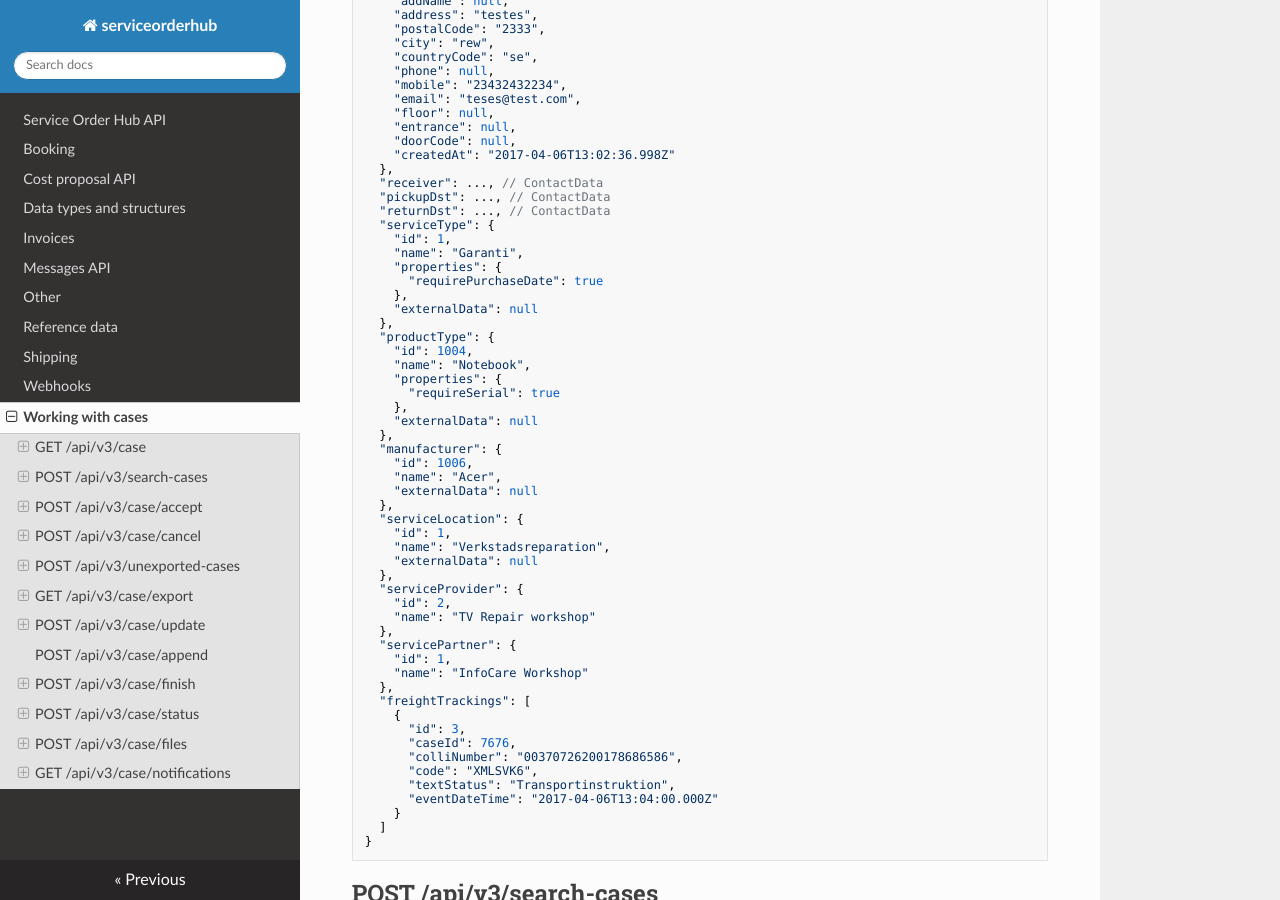
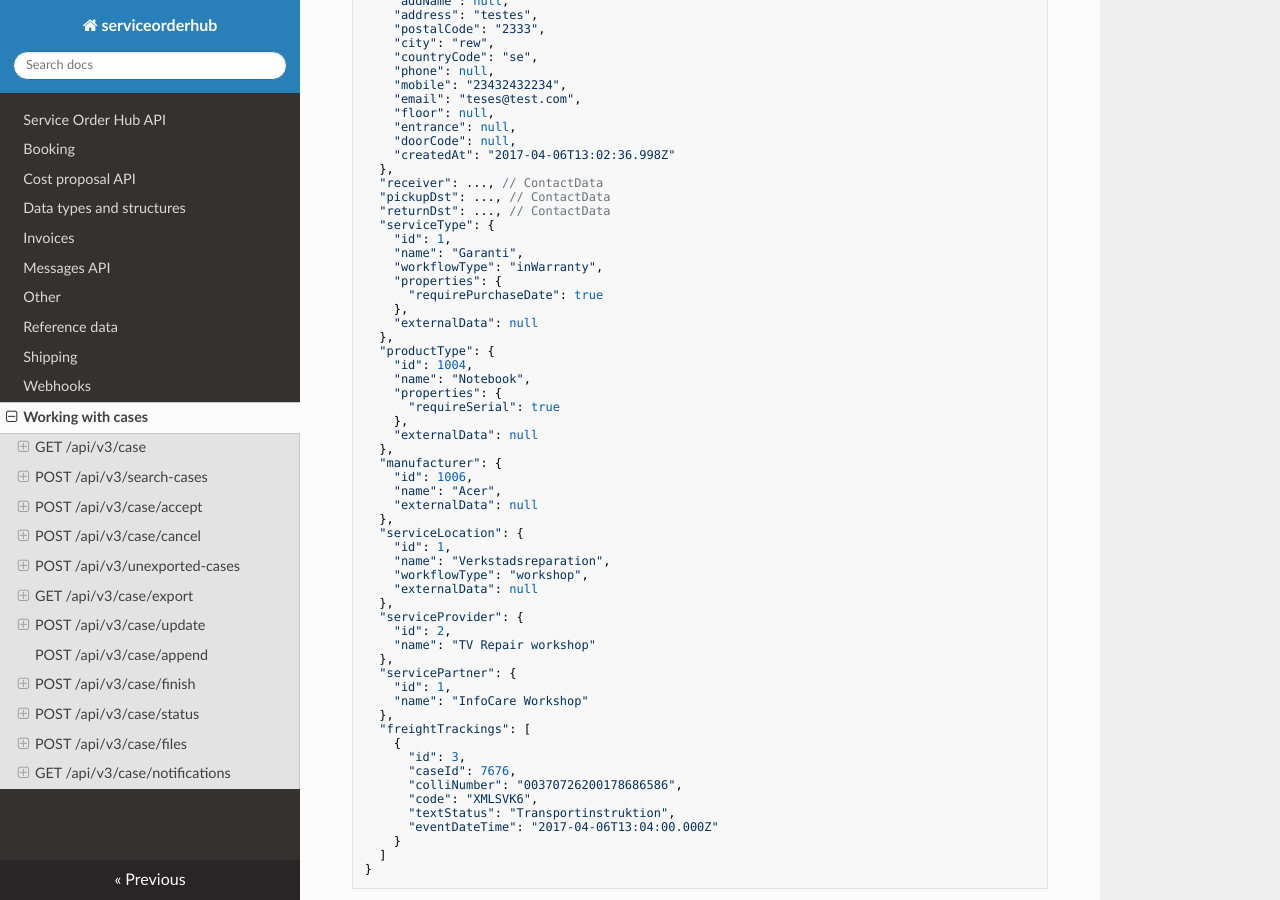
Before and after one commit to infocareworkshop/serviceorderhub-docs, an MkDocs documentation site: the page built from docs/Working with cases.md, in a window 1280 px wide and 900 px high, scrolled down 1440 px. Built offline with MkDocs 1.6.1, drawn with Linux system fonts in a browser that asks for light colours; nearby versions of some CDN libraries.

Commit message:
[No ticket] Add workflowType to serviceType and serviceLocation

```diff
--- a/docs/Working with cases.md
+++ b/docs/Working with cases.md
@@ -94,6 +94,7 @@ If you want to see all requests to external systems performed for this case you
   "serviceType": {
     "id": 1,
     "name": "Garanti",
+    "workflowType": "inWarranty",
     "properties": {
       "requirePurchaseDate": true
     },
@@ -115,6 +116,7 @@ If you want to see all requests to external systems performed for this case you
   "serviceLocation": {
     "id": 1,
     "name": "Verkstadsreparation",
+    "workflowType": "workshop",
     "externalData": null
   },
   "serviceProvider": {
```
